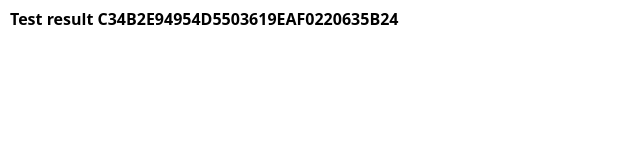
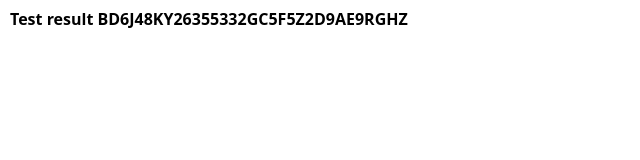
Before and after one commit to medisvit/BD6J48KY26355332GC5F5Z2D9AE9RGHZ, a plain HTML site: page index.html in a window 1280 px wide. Shown: the full height of the page, 0-640 px from the left. Drawn offline with nearby package versions, Linux system fonts and the light colour scheme.

Commit message:
Update index.html

```diff
--- a/index.html
+++ b/index.html
@@ -16,7 +16,7 @@
     />
   </head>
   <body style="font-size: 8px">
-    <h1 style="margin: 10px">Test result C34B2E94954D5503619EAF0220635B24</h1>
+    <h1 style="margin: 10px">Test result BD6J48KY26355332GC5F5Z2D9AE9RGHZ</h1>
     <img src="test.jpg" alt="" style="max-width: 100%" />
   </body>
 </html>
```
